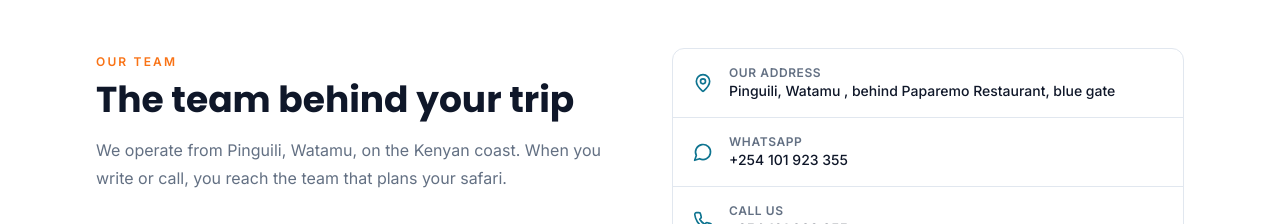
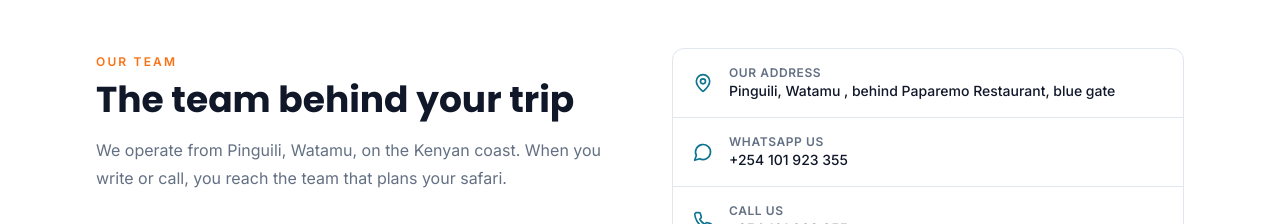
Before and after one commit to Sheddymae/bahari-asili-safaris, a Next.js app: page / in a window 1280 px wide. Shown: the part 4900-5124 px from the top of the page. Built offline with nearby package versions, Linux system fonts and the light colour scheme; no server answers.

Commit message:
feat: add Phase 1 conversion tracking components/home/HomeTeam.tsx

```diff
--- a/components/home/HomeTeam.tsx
+++ b/components/home/HomeTeam.tsx
@@ -10,7 +10,7 @@ export default function HomeTeam() {
   const address = (t as { footer?: { address?: string } }).footer?.address ?? 'Pinguili, Watamu';
   const rows = [
     { icon: MapPin, label: c.team.addressLabel, value: address, href: undefined as string | undefined, event: undefined as string | undefined },
-    { icon: MessageCircle, label: 'WhatsApp', value: PHONE_DISPLAY, href: whatsappHref(c.whatsappMessage), event: 'whatsapp_clicked' },
+    { icon: MessageCircle, label: c.final.whatsapp, value: PHONE_DISPLAY, href: whatsappHref(c.whatsappMessage), event: 'whatsapp_clicked' },
     { icon: Phone, label: c.final.call, value: PHONE_DISPLAY, href: `tel:${PHONE_TEL}`, event: 'phone_clicked' },
     { icon: Mail, label: 'Email', value: BUSINESS_EMAIL, href: `mailto:${BUSINESS_EMAIL}`, event: 'email_clicked' },
   ];
```
